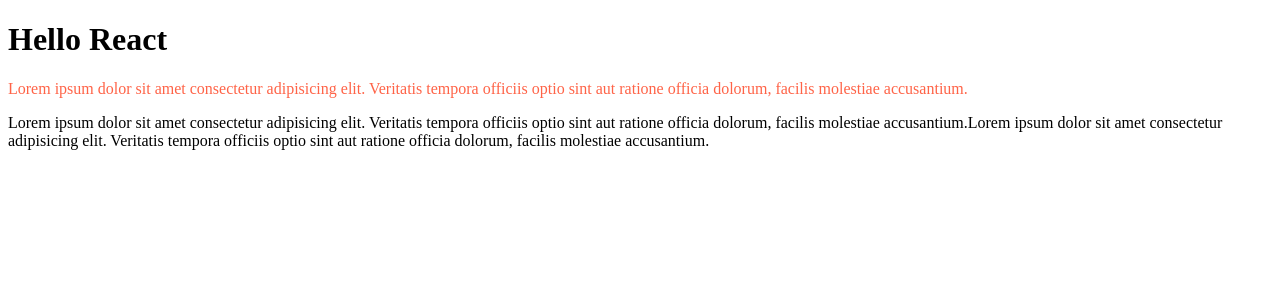
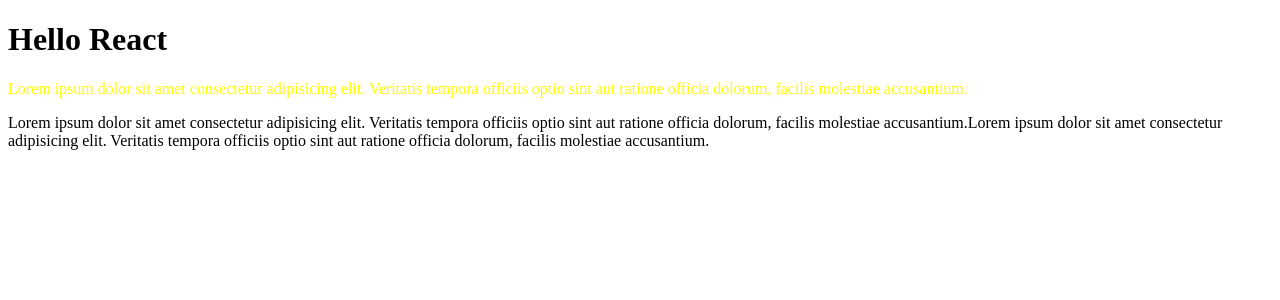
Before and after one commit to Genu4/phone-shop, a React (Create React App) app: page / in a window 1280 px wide. Shown: the top 300 px of the page. Built offline with nearby package versions, Linux system fonts and the light colour scheme.

Commit message:
add scss

```diff
--- a/package.json
+++ b/package.json
@@ -13,6 +13,7 @@
     "react": "^18.2.0",
     "react-dom": "^18.2.0",
     "react-scripts": "5.0.1",
+    "sass": "^1.56.2",
     "typescript": "^4.9.3",
     "web-vitals": "^2.1.4"
   },
--- a/src/Content.css
+++ /dev/null
@@ -1,3 +0,0 @@
-.tomato {
-    color: tomato;
-}
--- /dev/null
+++ b/src/Content.scss
@@ -0,0 +1,5 @@
+$tomato: yellow;
+
+.tomato {
+    color: $tomato;
+}
--- a/src/Content.tsx
+++ b/src/Content.tsx
@@ -1,4 +1,4 @@
-import './Content.css'
+import './Content.scss'
 
 type Props = {
     p1: string
```
Also changed, not shown: 1 other file (tests, documents, lock files or other folders).
